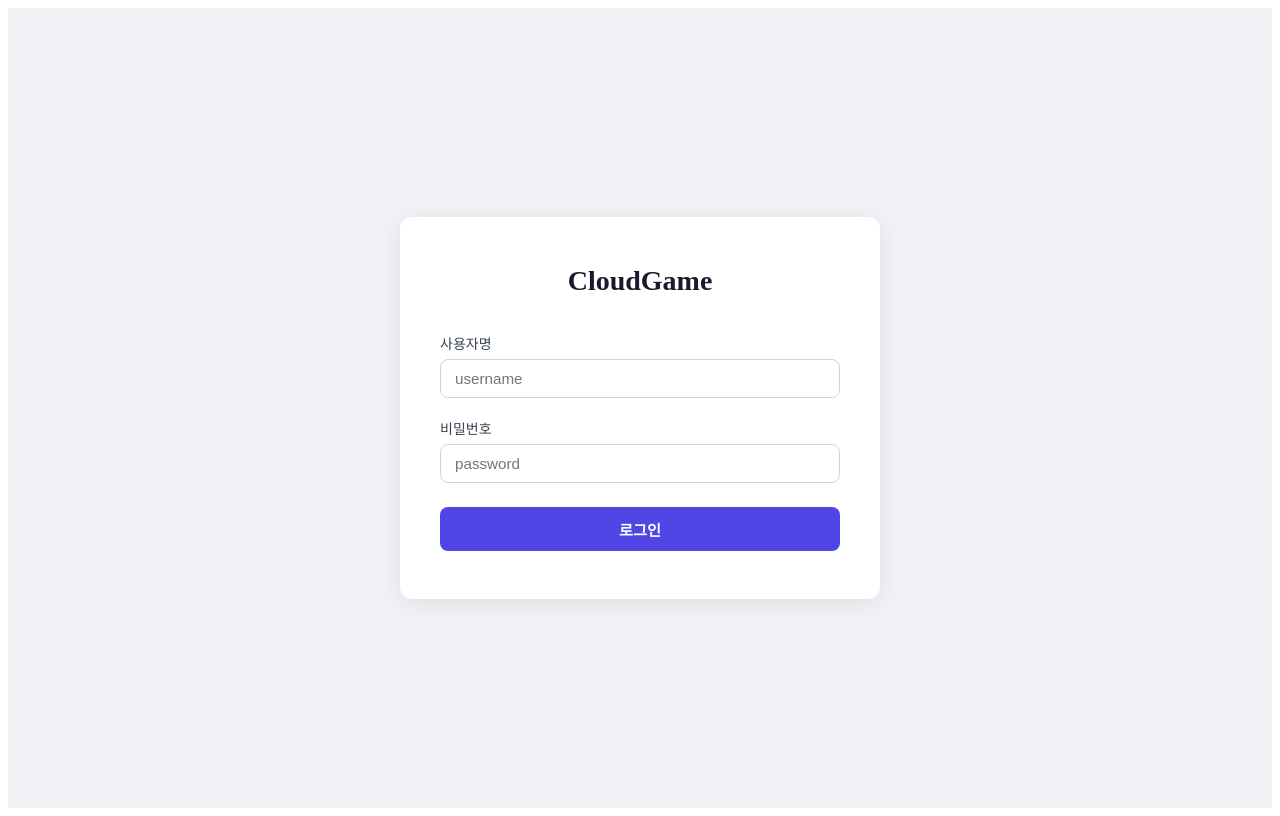
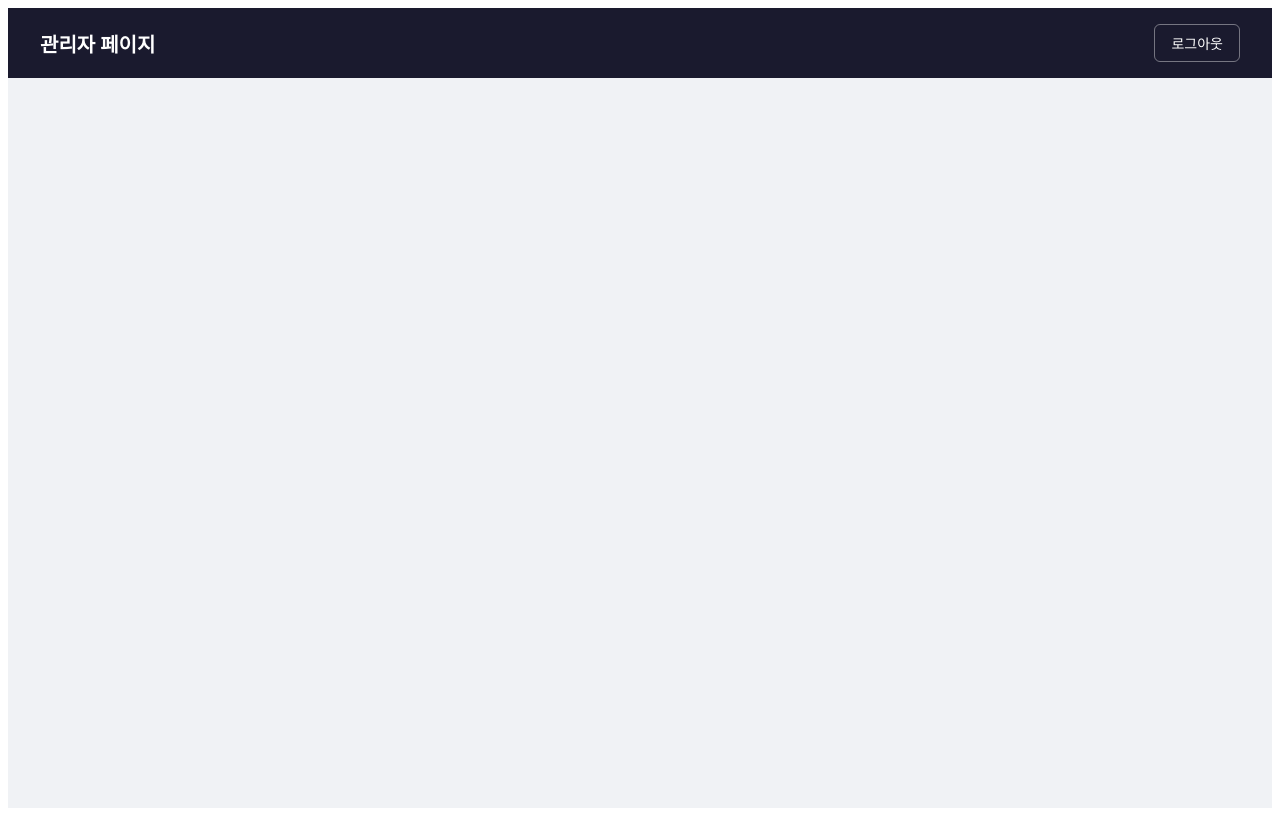
Before and after one commit to wsscc2021/cloudgame-engine-frontend, a Vue app: page /admin in a window 1280 px wide. Before the commit this address led to /login. Built offline with nearby package versions, Linux system fonts and the light colour scheme; sample sign-in values are in the browser's storage.

Commit message:
Add admin view and user view

```diff
--- a/src/router/index.js
+++ b/src/router/index.js
@@ -1,12 +1,26 @@
 import { createRouter, createWebHistory } from 'vue-router'
 import { useAuthStore } from '@/stores/auth'
 import LoginView from '@/views/LoginView.vue'
+import AdminView from '@/views/AdminView.vue'
+import UserView from '@/views/UserView.vue'
 
 const routes = [
   {
     path: '/login',
     name: 'login',
     component: LoginView,
+  },
+  {
+    path: '/admin',
+    name: 'admin',
+    component: AdminView,
+    meta: { requiresAuth: true, role: 'admin' },
+  },
+  {
+    path: '/user',
+    name: 'user',
+    component: UserView,
+    meta: { requiresAuth: true, role: 'user' },
   },
   {
     path: '/:pathMatch(.*)*',
@@ -19,13 +33,29 @@ const router = createRouter({
   routes,
 })
 
+function roleHome(user) {
+  return user?.role === 'admin' ? { name: 'admin' } : { name: 'user' }
+}
+
 router.beforeEach((to, _from, next) => {
   const auth = useAuthStore()
+
+  if (to.name === 'login' && auth.isLoggedIn) {
+    next(roleHome(auth.user))
+    return
+  }
+
   if (to.meta.requiresAuth && !auth.isLoggedIn) {
     next({ name: 'login' })
-  } else {
-    next()
+    return
   }
+
+  if (to.meta.role && auth.user?.role !== to.meta.role) {
+    next(roleHome(auth.user))
+    return
+  }
+
+  next()
 })
 
 export default router
--- /dev/null
+++ b/src/views/AdminView.vue
@@ -0,0 +1,69 @@
+<template>
+  <div class="page-wrapper">
+    <header class="page-header">
+      <h1>관리자 페이지</h1>
+      <button class="btn-logout" @click="handleLogout">로그아웃</button>
+    </header>
+
+    <main class="page-content">
+      <!-- 관리자 콘텐츠 영역 -->
+    </main>
+  </div>
+</template>
+
+<script setup>
+import { useRouter } from 'vue-router'
+import { useAuthStore } from '@/stores/auth'
+
+const router = useRouter()
+const auth = useAuthStore()
+
+function handleLogout() {
+  auth.logout()
+  router.push({ name: 'login' })
+}
+</script>
+
+<style scoped>
+.page-wrapper {
+  min-height: 100vh;
+  display: flex;
+  flex-direction: column;
+  background-color: #f0f2f5;
+}
+
+.page-header {
+  display: flex;
+  align-items: center;
+  justify-content: space-between;
+  padding: 16px 32px;
+  background-color: #1a1a2e;
+  color: #ffffff;
+}
+
+.page-header h1 {
+  font-size: 1.25rem;
+  font-weight: 600;
+  margin: 0;
+}
+
+.btn-logout {
+  padding: 8px 16px;
+  background-color: transparent;
+  color: #ffffff;
+  border: 1px solid rgba(255, 255, 255, 0.4);
+  border-radius: 6px;
+  font-size: 0.875rem;
+  cursor: pointer;
+  transition: background-color 0.2s;
+}
+
+.btn-logout:hover {
+  background-color: rgba(255, 255, 255, 0.1);
+}
+
+.page-content {
+  flex: 1;
+  padding: 32px;
+}
+</style>
--- a/src/views/LoginView.vue
+++ b/src/views/LoginView.vue
@@ -62,7 +62,7 @@ async function handleSubmit() {
   loading.value = true
   try {
     await auth.login(form.username, form.password)
-    router.push('/')
+    router.push(auth.user?.role === 'admin' ? { name: 'admin' } : { name: 'user' })
   } catch (err) {
     errorMessage.value =
       err.response?.data?.message ?? '로그인에 실패했습니다. 다시 시도해주세요.'
--- /dev/null
+++ b/src/views/UserView.vue
@@ -0,0 +1,69 @@
+<template>
+  <div class="page-wrapper">
+    <header class="page-header">
+      <h1>CloudGame</h1>
+      <button class="btn-logout" @click="handleLogout">로그아웃</button>
+    </header>
+
+    <main class="page-content">
+      <!-- 일반 사용자 콘텐츠 영역 -->
+    </main>
+  </div>
+</template>
+
+<script setup>
+import { useRouter } from 'vue-router'
+import { useAuthStore } from '@/stores/auth'
+
+const router = useRouter()
+const auth = useAuthStore()
+
+function handleLogout() {
+  auth.logout()
+  router.push({ name: 'login' })
+}
+</script>
+
+<style scoped>
+.page-wrapper {
+  min-height: 100vh;
+  display: flex;
+  flex-direction: column;
+  background-color: #f0f2f5;
+}
+
+.page-header {
+  display: flex;
+  align-items: center;
+  justify-content: space-between;
+  padding: 16px 32px;
+  background-color: #4f46e5;
+  color: #ffffff;
+}
+
+.page-header h1 {
+  font-size: 1.25rem;
+  font-weight: 600;
+  margin: 0;
+}
+
+.btn-logout {
+  padding: 8px 16px;
+  background-color: transparent;
+  color: #ffffff;
+  border: 1px solid rgba(255, 255, 255, 0.4);
+  border-radius: 6px;
+  font-size: 0.875rem;
+  cursor: pointer;
+  transition: background-color 0.2s;
+}
+
+.btn-logout:hover {
+  background-color: rgba(255, 255, 255, 0.1);
+}
+
+.page-content {
+  flex: 1;
+  padding: 32px;
+}
+</style>
```
Also changed, not shown: 1 other file (tests, documents, lock files or other folders).
